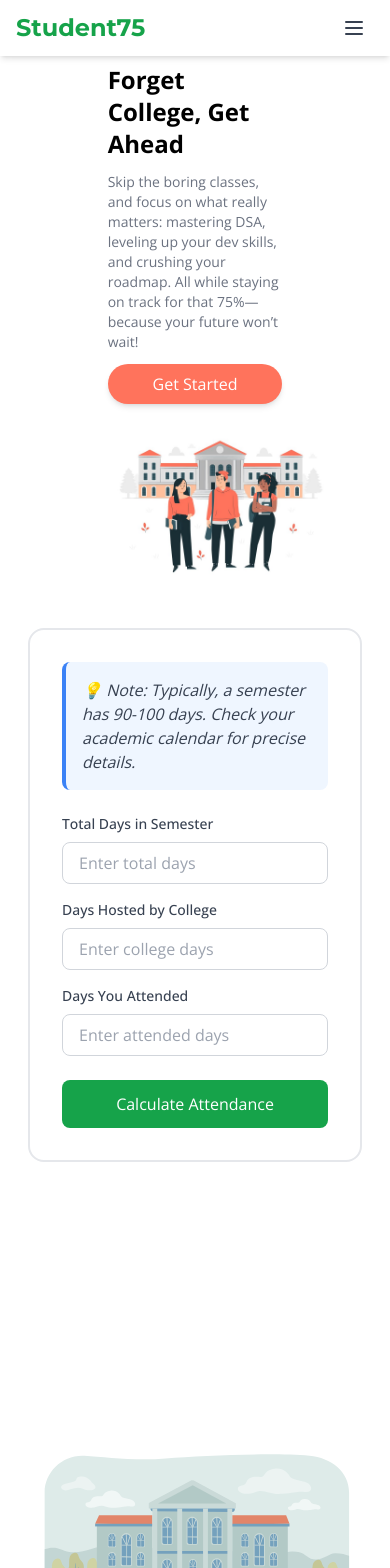
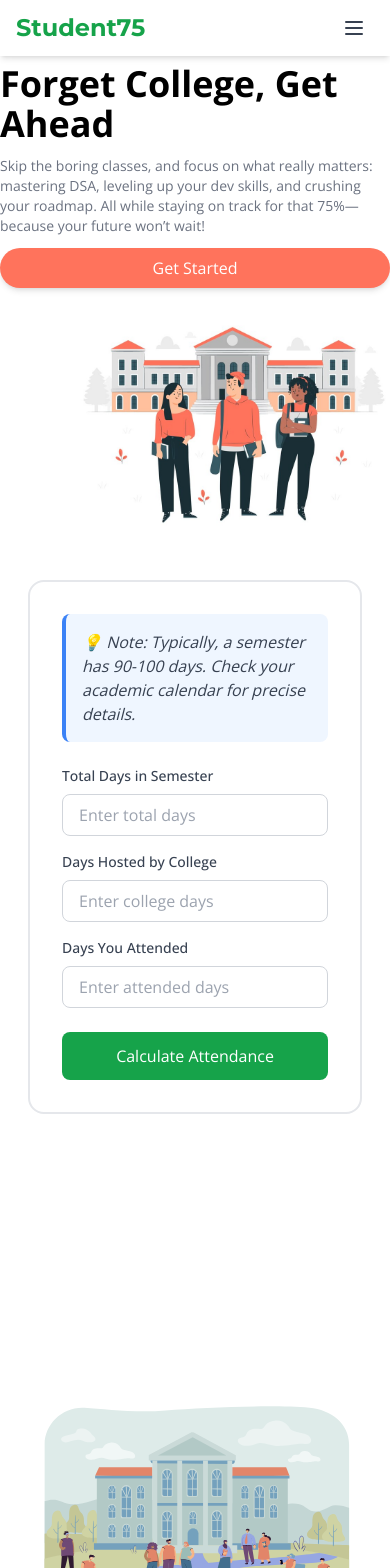
Before and after one commit to iamsaura8h/Student75Pro, a React (Vite) app: page / in a window 390 px wide. Shown: the top 1568 px of the page. Built offline with nearby package versions, Linux system fonts and the light colour scheme.

Commit message:
fixed calculation page

```diff
--- a/src/components/Hero.tsx
+++ b/src/components/Hero.tsx
@@ -1,9 +1,9 @@
 function Hero() {
   return (
-    <div className="flex items-center justify-between h-2/3 px-16 flex-col md:flex-row">
+    <div className="flex items-center justify-between h-2/3 lg:px-16 flex-col md:flex-row">
       {/* Left Text Section */}
-      <div className="flex flex-col w-2/3 space-y-3 ">
-        <h2 className="text-2xl lg:text-5xl text-black font-bold">
+      <div className="flex flex-col lg:w-2/3 space-y-3 ">
+        <h2 className="text-4xl lg:text-5xl text-black font-bold">
           Forget College, Get Ahead
         </h2>
         <p className="text-gray-500 text-sm">
--- a/src/pages/Calculation.tsx
+++ b/src/pages/Calculation.tsx
@@ -5,7 +5,9 @@ function Calculation() {
   return (
     <>
       <div className="w-screen h-screen flex flex-col md:flex-row lg:flex-row-reverse  justify-between p-5">
-        <ShortAC />
+        <div>
+          <ShortAC />
+        </div>
         <img src="img2.svg" alt="" className="w-full md:w-1/2" />
       </div>
     </>
```
